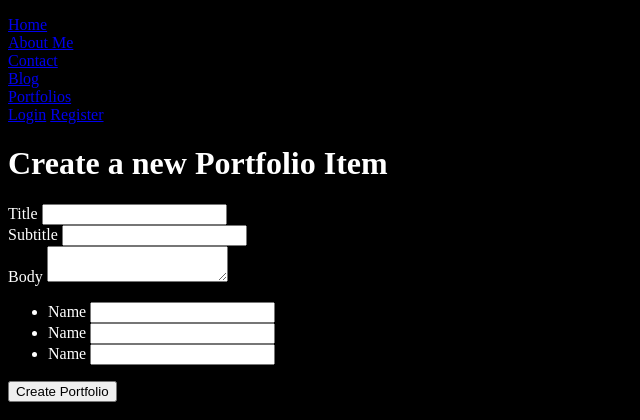
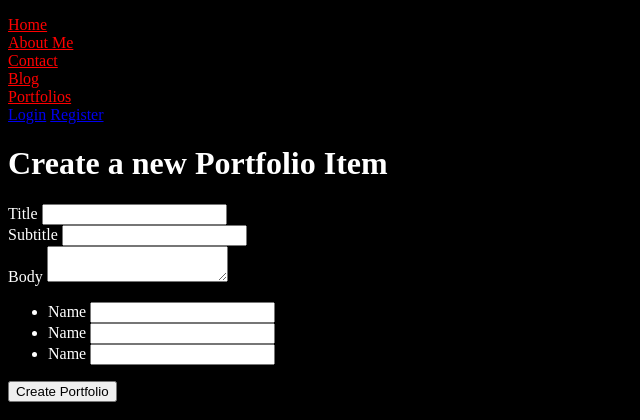
Before and after one commit to piraticallindsey/piratical_app, a Rails app: page /portfolios/new in a window 1280 px wide. Shown: the top 420 px of the page, without its empty margins (0-640 px from the left). Run offline with Rails 7, Linux system fonts and the light colour scheme; style sheets or scripts are compiled from the project's sources; some libraries are stand-ins or nearby versions.

Commit message:
implemented partial with local data for portfolio form and nav bars

```diff
--- a/app/assets/stylesheets/application.css
+++ b/app/assets/stylesheets/application.css
@@ -0,0 +1,3 @@
+.top a {
+  color: red;
+}
--- a/app/assets/stylesheets/blogs.scss
+++ b/app/assets/stylesheets/blogs.scss
@@ -1,3 +1,6 @@
 body {
   background-color: grey;
 }
+.bottom a {
+  color: white;
+}
--- a/app/assets/stylesheets/portfolios.scss
+++ b/app/assets/stylesheets/portfolios.scss
@@ -2,3 +2,6 @@ body {
   background-color: black;
   color: white;
 }
+.top a {
+  color: red;
+}
--- a/app/views/layouts/application.html.erb
+++ b/app/views/layouts/application.html.erb
@@ -14,7 +14,7 @@
     <p class="notice"><%= notice %></p>
     <p class="alert"><%= alert %></p>
 
-   <%= render "shared/nav" %>
+   <%= render "shared/nav", location: 'top' %>
 
     <% if current_user.is_a?(User)%>
       <%= link_to "Logout", destroy_user_session_path, method: :delete %>
--- a/app/views/layouts/blog.html.erb
+++ b/app/views/layouts/blog.html.erb
@@ -23,7 +23,7 @@
 
     <%= yield %>
 
-  <%= render "shared/nav" %>
+    <%= render "shared/nav", location: 'bottom' %>
 
     <% if session[:source] %>
     <p>Thanks for visiting me from <%= session[:source] %></p>
--- a/app/views/layouts/portfolio.html.erb
+++ b/app/views/layouts/portfolio.html.erb
@@ -14,7 +14,7 @@
     <p class="notice"><%= notice %></p>
     <p class="alert"><%= alert %></p>
 
-    <%= render "shared/nav" %>
+    <%= render "shared/nav", location: 'top' %>
 
     <% if current_user.is_a?(User)%>
       <%= link_to "Logout", destroy_user_session_path, method: :delete %>
--- /dev/null
+++ b/app/views/portfolios/_form.html.erb
@@ -0,0 +1,29 @@
+<%= form_for(@portfolio_item) do |f| %>
+  <div class="field">
+    <%= f.label :title %>
+    <%= f.text_field :title %>
+  </div>
+
+<div class="field">
+    <%= f.label :subtitle %>
+    <%= f.text_field :subtitle %>
+  </div>
+
+  <div class="field">
+    <%= f.label :body %>
+    <%= f.text_area :body %>
+  </div>
+
+<ul>
+  <%= f.fields_for :technologies do |technology_form| %>
+  <li>
+    <%= technology_form.label :name %>
+    <%= technology_form.text_field :name %>
+  </li>
+  <% end %>
+</ul>
+
+  <div class="actions">
+    <%= f.submit %>
+  </div>
+<% end %>
--- a/app/views/portfolios/new.html.erb
+++ b/app/views/portfolios/new.html.erb
@@ -1,31 +1,3 @@
 <h1>Create a new Portfolio Item</h1>
 
-<%= form_for(@portfolio_item) do |f| %>
-  <div class="field">
-    <%= f.label :title %>
-    <%= f.text_field :title %>
-  </div>
-
-<div class="field">
-    <%= f.label :subtitle %>
-    <%= f.text_field :subtitle %>
-  </div>
-
-  <div class="field">
-    <%= f.label :body %>
-    <%= f.text_area :body %>
-  </div>
-
-<ul>
-  <%= f.fields_for :technologies do |technology_form| %>
-  <li>
-    <%= technology_form.label :name %>
-    <%= technology_form.text_field :name %>
-  </li>
-  <% end %>
-</ul>
-
-  <div class="actions">
-    <%= f.submit %>
-  </div>
-<% end %>
+<%= render 'form', portfolio_item: '@portfolio_item' %>
--- a/app/views/shared/_nav.html.erb
+++ b/app/views/shared/_nav.html.erb
@@ -1,4 +1,4 @@
-  <div>
+  <div class = '<%= location %>'>
       <div><%= link_to "Home", root_path %></div>
       <div><%= link_to "About Me", about_me_path %></div>
       <div><%= link_to "Contact", contact_path %></div>
```
Also changed, not shown: app/views/portfolios/edit.html.erb (+1 -20 lines), app/controllers/portfolios_controller.rb (line endings or trailing spaces).
